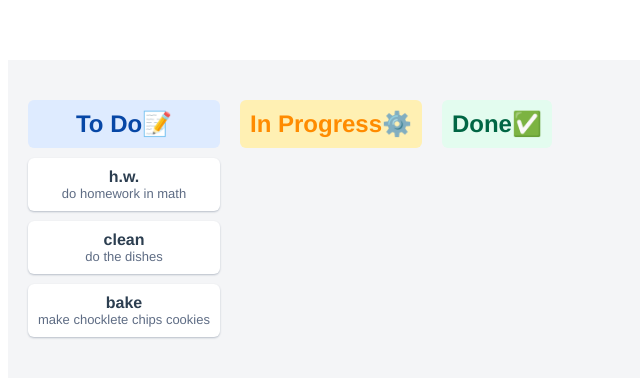
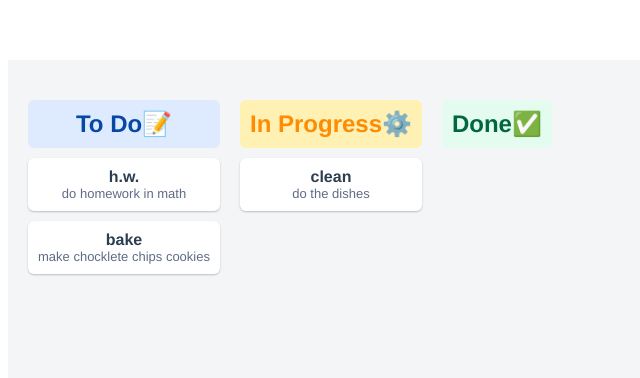
Before and after one commit to Mindi1234/vueProject, a Vue app: page /dashboard in a window 1280 px wide. Shown: the top 378 px of the page, without its empty margins (0-640 px from the left). Built offline with nearby package versions, Linux system fonts and the light colour scheme.

Commit message:
do dragging in dashboard still need to work on it

```diff
--- a/package.json
+++ b/package.json
@@ -11,6 +11,7 @@
     "core-js": "^3.8.3",
     "vue": "^2.6.14",
     "vue-router": "^3.6.5",
+    "vuedraggable": "^2.24.3",
     "vuex": "^3.6.2"
   },
   "devDependencies": {
--- a/src/components/DashBoardPage.vue
+++ b/src/components/DashBoardPage.vue
@@ -2,36 +2,59 @@
 <div class="board">
     <div class="colum todo">
         <h2 class="column-header">To Do📝</h2>
+        <draggable
+        :list="todoTasks"
+        group="tasks"
+        @change="ondragEnd"
+        class="task-list">
         <div v-for="task in todoTasks" :key="task.id" class="card">
         <strong>{{ task.title }}</strong>
         <p>{{ task.description }}</p>
       </div>
+        </draggable>
     </div>
 
     <div class="colum progress">
         <h2 class="column-header">In Progress⚙️</h2>
+        <draggable
+         :list="inProgressTasks"
+        group="tasks"
+        @change="ondragEnd"
+        class="task-list">
         <div v-for="task in inProgressTasks" :key="task.id" class="card">
         <strong>{{ task.title }}</strong>
         <p>{{ task.description }}</p>
       </div>
+        </draggable>
     </div>
 
     <div class="colum done">
         <h2 class="column-header">Done✅</h2>
+        <draggable
+            :list="doneTasks"
+            group="tasks"
+            @change="ondragEnd"
+            class="task-list"
+        >
         <div v-for="task in doneTasks" :key="task.id" class="card">
         <strong>{{ task.title }}</strong>
         <p>{{ task.description }}</p>
       </div>
+        </draggable>
     </div>
 
 </div>
 </template>
 
 <script>
-import { mapGetters  } from 'vuex';
+import { mapGetters,mapMutations } from 'vuex';
+import draggable from 'vuedraggable';
 
 export default {
     name: 'DashBoardPage',
+    components: {
+        draggable,
+    },
 
     computed: {
         ...mapGetters ([
@@ -40,6 +63,17 @@ export default {
             'doneTasks'
             ]),
     },
+
+    methods: {
+        ...mapMutations([
+            'moveTask'
+        ]),
+        ondragEnd(event) {
+            const movedTaskId = event.moved.element.id;
+            const column = event.to.closest('.column').classList[1];
+            this.moveTask({ taskId: movedTaskId, newStatus:column });
+        }
+    }
 };
 </script>
 
--- a/src/components/store/index.js
+++ b/src/components/store/index.js
@@ -11,9 +11,9 @@ export default new Vuex.Store({
             { id: 3, name: "Shira", password: "shira12$" },
         ],
         tasks: [
-        { id: 1, title: "h.w.", description: "do homework in math", status: false, progress: false },
-        { id: 2, title: "clean", description: "do the dishes", status: false , progress: false},
-        { id: 3, title: "bake", description: "make chocklete chips cookies", status: false, progress: false }
+        { id: 1, title: "h.w.", description: "do homework in math", status: 'todo' },
+        { id: 2, title: "clean", description: "do the dishes", status: 'progress'},
+        { id: 3, title: "bake", description: "make chocklete chips cookies", status: 'todo' }
         ],
         currentUser: JSON.parse(localStorage.getItem("currentUser")) || null,
     },
@@ -40,6 +40,13 @@ export default new Vuex.Store({
         },
         setTasks(state, tasks) {
             state.tasks = tasks;
+        },
+
+        moveTask(state, { taskId, newStatus }) {
+            const task = state.tasks.find(t => t.id === taskId);
+            if (task) {
+                task.status = newStatus;
+            }
         }
 
     },
@@ -58,14 +65,13 @@ export default new Vuex.Store({
             return state.tasks;
         },
         doneTasks(state) {
-            return state.tasks.filter(task => task.status === true);
+            return state.tasks.filter(task => task.status === 'done');
+        },
+        inProgressTasks(state) {
+            return state.tasks.filter(task => task.status === 'progress' );
         },
         todoTasks(state) {
-            return state.tasks.filter(task => task.status === false
-                                        && task.progress === false );
-        },
-        inProgressTasks(state) {
-            return state.tasks.filter(task => task.progress === true);
+            return state.tasks.filter(task => task.status === 'todo');
         }
     },
 
```
Also changed, not shown: 1 other file (tests, documents, lock files or other folders).
